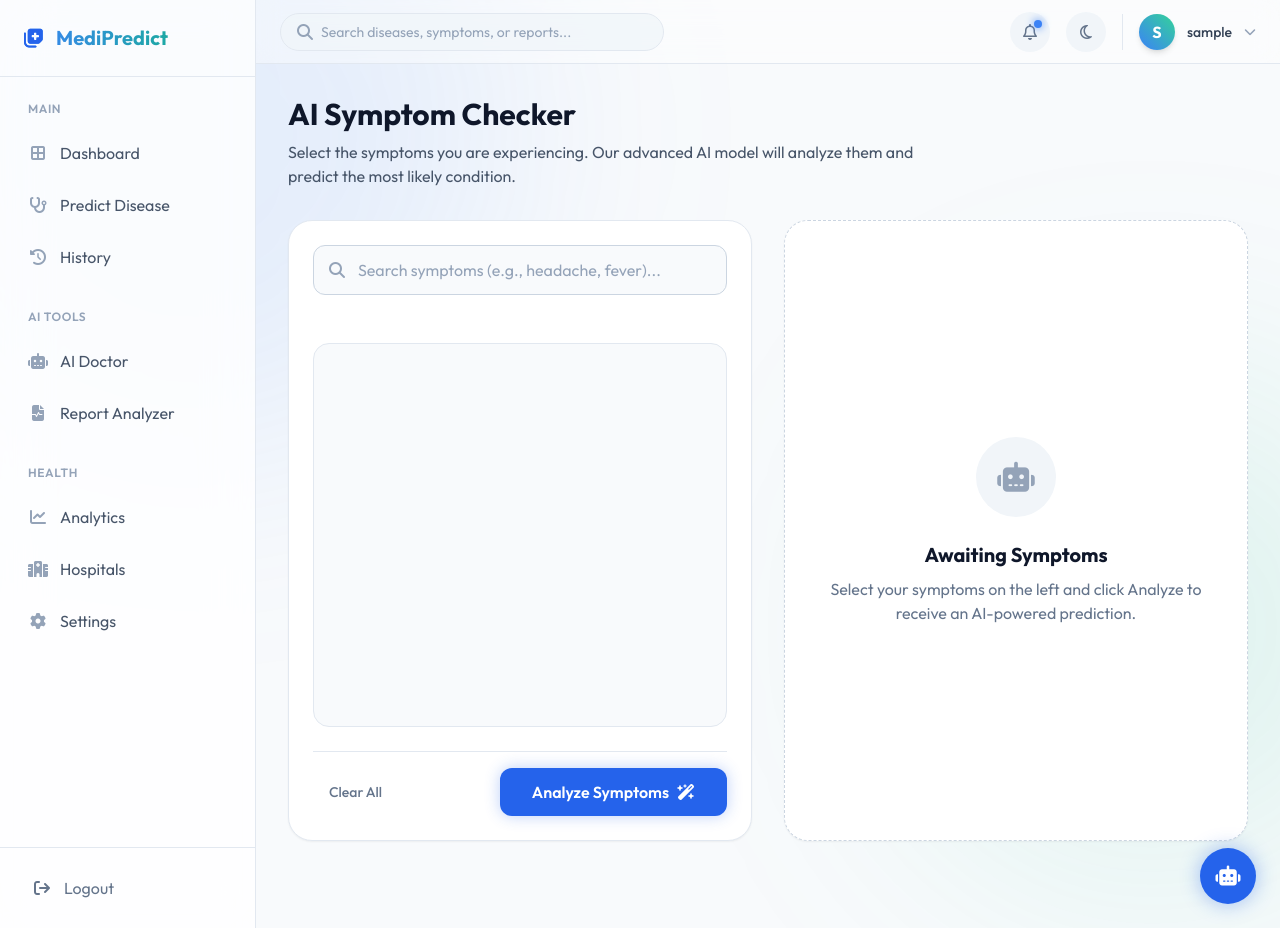
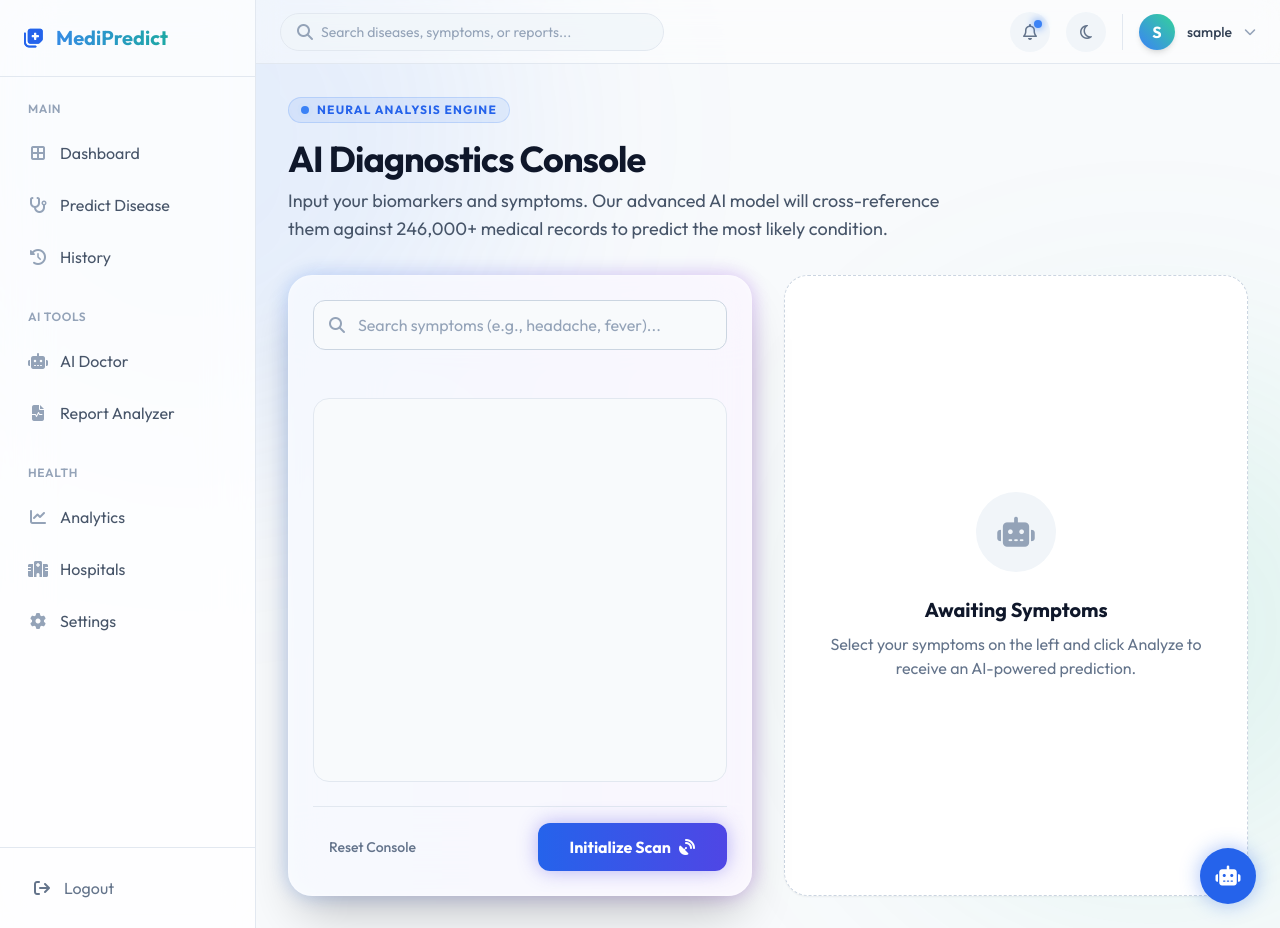
Before and after one commit to manyatagupta/disease-prediction, a Django app: page /checker/ in a window 1280 px wide. Run offline with Django 5.2, Linux system fonts and the light colour scheme; the visitor is signed in with stand-in values (Sample User, id 1); data that the repository does not hold is empty; some libraries are stand-ins or nearby versions.

Commit message:
Feat: Redesign Symptom Checker to Diagnostics Console

```diff
--- a/templates/predictor/checker.html
+++ b/templates/predictor/checker.html
@@ -6,15 +6,23 @@
 <div class="animate-fade-in-down max-w-7xl mx-auto">
 
     <div class="mb-8">
-        <h1 class="text-3xl font-bold text-slate-900 dark:text-white mb-2 transition-colors">AI Symptom Checker</h1>
-        <p class="text-slate-600 dark:text-slate-400 max-w-2xl transition-colors">Select the symptoms you are experiencing. Our advanced AI model will analyze them and predict the most likely condition.</p>
+        <div class="inline-flex items-center gap-2 px-3 py-1 bg-blue-500/10 border border-blue-500/20 rounded-full text-blue-600 dark:text-blue-400 text-xs font-bold uppercase tracking-widest mb-4">
+            <span class="relative flex h-2 w-2">
+              <span class="animate-ping absolute inline-flex h-full w-full rounded-full bg-blue-400 opacity-75"></span>
+              <span class="relative inline-flex rounded-full h-2 w-2 bg-blue-500"></span>
+            </span>
+            Neural Analysis Engine
+        </div>
+        <h1 class="text-4xl font-black text-slate-900 dark:text-white mb-2 transition-colors tracking-tight">AI Diagnostics Console</h1>
+        <p class="text-slate-600 dark:text-slate-400 max-w-2xl transition-colors text-lg">Input your biomarkers and symptoms. Our advanced AI model will cross-reference them against 246,000+ medical records to predict the most likely condition.</p>
     </div>
 
     <div class="flex flex-col lg:flex-row gap-8">
 
         <!-- Form Section -->
-        <div class="w-full lg:w-1/2 flex flex-col gap-6">
-            <div class="bg-white dark:bg-slate-900/50 backdrop-blur-xl border border-slate-200 dark:border-slate-800 rounded-3xl p-6 shadow-sm dark:shadow-xl transition-colors">
+        <div class="w-full lg:w-1/2 flex flex-col gap-6 relative z-10">
+            <div class="absolute -inset-1 bg-gradient-to-r from-blue-500 to-purple-600 rounded-[2rem] blur opacity-20 dark:opacity-30"></div>
+            <div class="bg-white/80 dark:bg-slate-900/70 backdrop-blur-2xl border border-white/20 dark:border-slate-700/50 rounded-3xl p-6 shadow-2xl transition-colors relative">
 
                 <form id="checkerForm" action="{% url 'predictor:checker' %}" method="POST">
                     {% csrf_token %}
@@ -53,12 +61,12 @@
 
                     <!-- Submit Button -->
                     <div class="flex items-center justify-between pt-4 border-t border-slate-200 dark:border-slate-800 transition-colors">
-                        <button type="button" id="clearBtn" class="text-slate-500 dark:text-slate-400 hover:text-slate-900 dark:hover:text-white transition-colors text-sm font-medium px-4 py-2">
-                            Clear All
+                        <button type="button" id="clearBtn" class="text-slate-500 dark:text-slate-400 hover:text-red-500 dark:hover:text-red-400 transition-colors text-sm font-medium px-4 py-2">
+                            Reset Console
                         </button>
-                        <button type="submit" id="submitBtn" class="px-8 py-3 bg-blue-600 hover:bg-blue-500 text-white rounded-xl font-semibold shadow-[0_0_15px_rgba(37,99,235,0.3)] transition-all hover:shadow-[0_0_20px_rgba(37,99,235,0.4)] flex items-center gap-2 group">
-                            <span>Analyze Symptoms</span>
-                            <i class="fa-solid fa-wand-magic-sparkles group-hover:rotate-12 transition-transform"></i>
+                        <button type="submit" id="submitBtn" class="px-8 py-3 bg-gradient-to-r from-blue-600 to-indigo-600 hover:from-blue-500 hover:to-indigo-500 text-white rounded-xl font-bold shadow-[0_0_20px_rgba(79,70,229,0.4)] transition-all hover:shadow-[0_0_30px_rgba(79,70,229,0.6)] flex items-center gap-2 group hover:-translate-y-1">
+                            <span>Initialize Scan</span>
+                            <i class="fa-solid fa-satellite-dish group-hover:animate-pulse"></i>
                         </button>
                     </div>
                 </form>
@@ -105,10 +113,10 @@
                             <h2 id="resDisease" class="text-3xl md:text-4xl font-extrabold text-slate-900 dark:text-white transition-colors">Disease Name</h2>
                         </div>
                         <div class="text-right">
-                            <div class="inline-flex items-center justify-center w-16 h-16 rounded-2xl bg-slate-50 dark:bg-slate-800 border border-slate-200 dark:border-slate-700 shadow-inner transition-colors">
-                                <span id="resConfidence" class="text-xl font-bold text-emerald-600 dark:text-emerald-400">98%</span>
+                            <div class="inline-flex items-center justify-center w-20 h-20 rounded-full bg-slate-50 dark:bg-slate-900 border-4 border-emerald-500 dark:border-emerald-400 shadow-[0_0_20px_rgba(16,185,129,0.3)] transition-colors relative">
+                                <span id="resConfidence" class="text-2xl font-black text-emerald-600 dark:text-emerald-400">98%</span>
                             </div>
-                            <div class="text-xs text-slate-500 mt-2 font-medium">CONFIDENCE</div>
+                            <div class="text-[10px] text-slate-500 mt-3 font-bold tracking-widest">CONFIDENCE</div>
                         </div>
                     </div>
 
```
